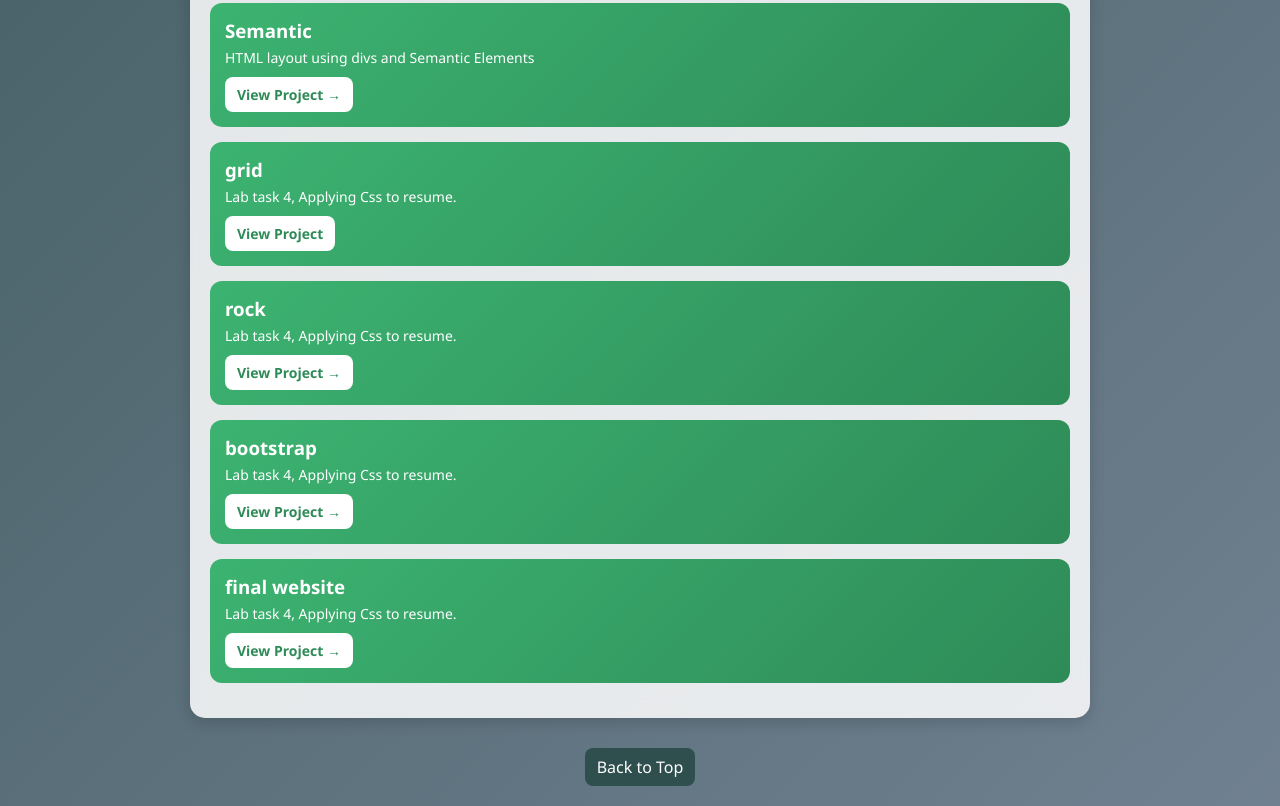
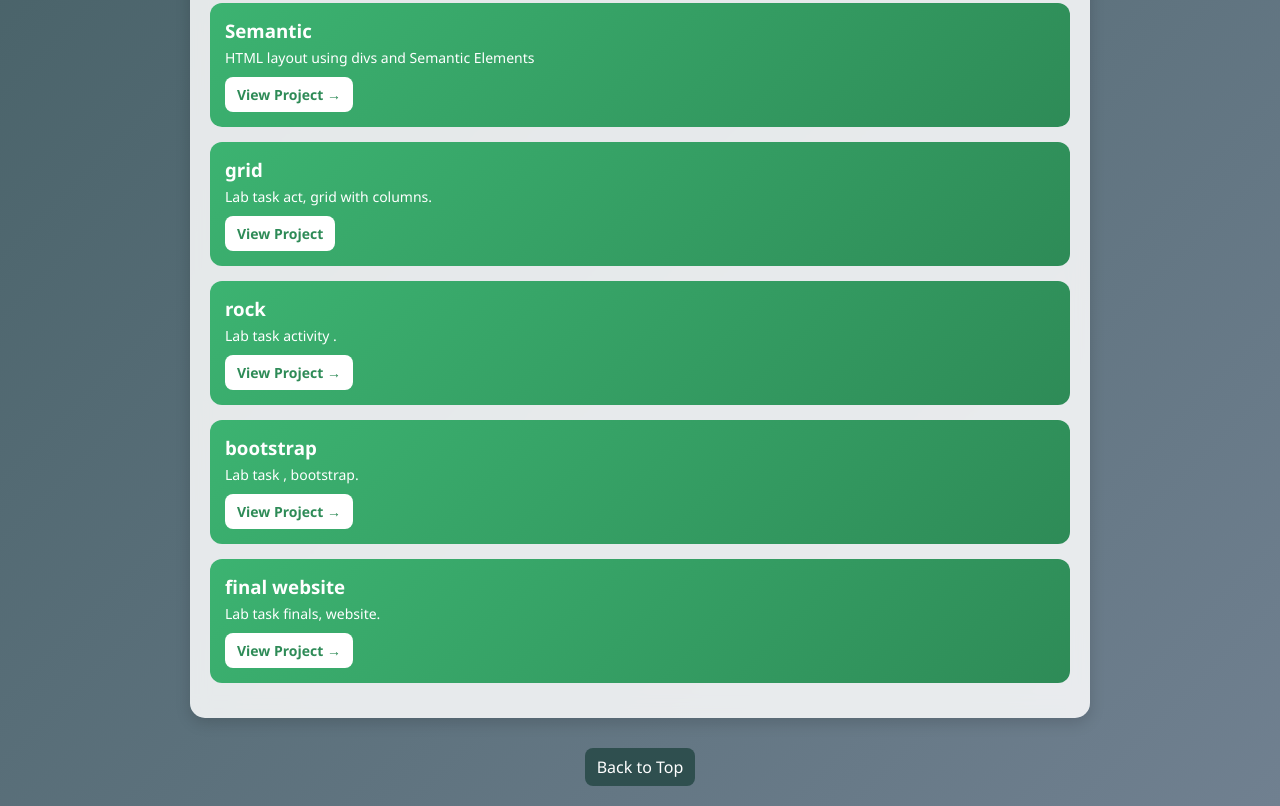
Before and after one commit to carlodelacruzcd05-ctrl/Web_system-, a plain HTML site: page index.html in a window 1280 px wide. Shown: the part 1539-2345 px from the top of the page. Drawn offline with Linux system fonts and the light colour scheme.

Commit message:
Update project descriptions in index.html

```diff
--- a/index.html
+++ b/index.html
@@ -263,27 +263,27 @@ a[href="#top"]:hover {
 
           <div class="project">
       <h3>grid</h3>
-      <p>Lab task 4, Applying Css to resume.</p>
+      <p>Lab task act, grid with columns.</p>
      <a href="grid2colums.html" class="btn">View Project</a>
           </div>
 
       <div class="project">
       <h3>rock</h3>
-      <p>Lab task 4, Applying Css to resume.</p>
+      <p>Lab task activity .</p>
      <a href="part2.html" class="btn">View Project →</a>
     </div>
 
 
       <div class="project">
       <h3>bootstrap</h3>
-      <p>Lab task 4, Applying Css to resume.</p>
+      <p>Lab task , bootstrap.</p>
      <a href="boot.html" class="btn">View Project →</a>
     </div>
 
 
       <div class="project">
       <h3>final website</h3>
-      <p>Lab task 4, Applying Css to resume.</p>
+      <p>Lab task finals, website.</p>
      <a href="https://justinealfonso7002.github.io/digital-web/" class="btn">View Project →</a>
       </div>
 
```
